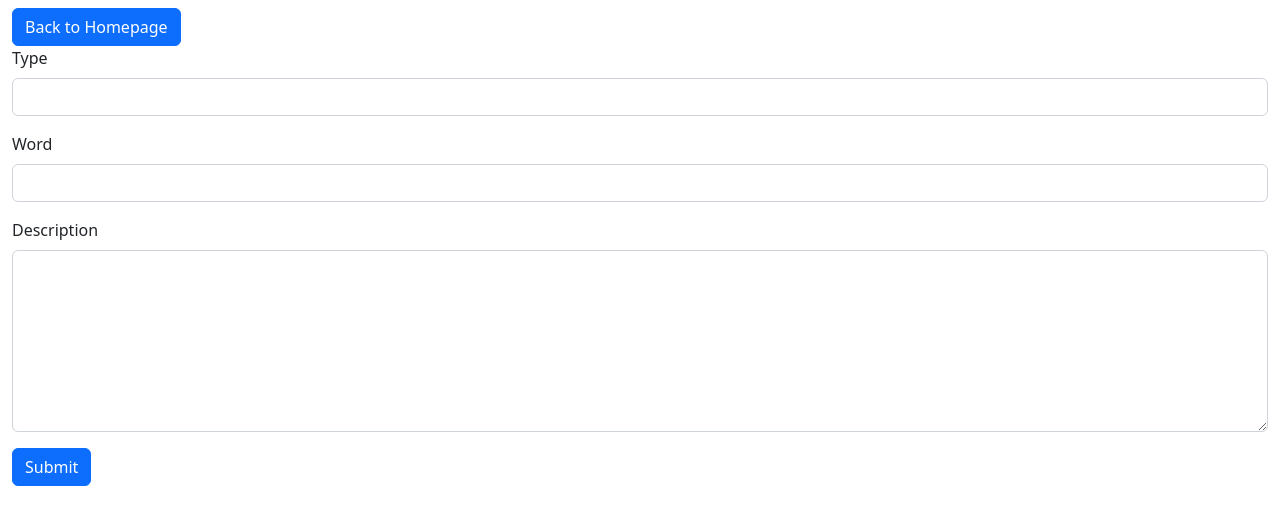
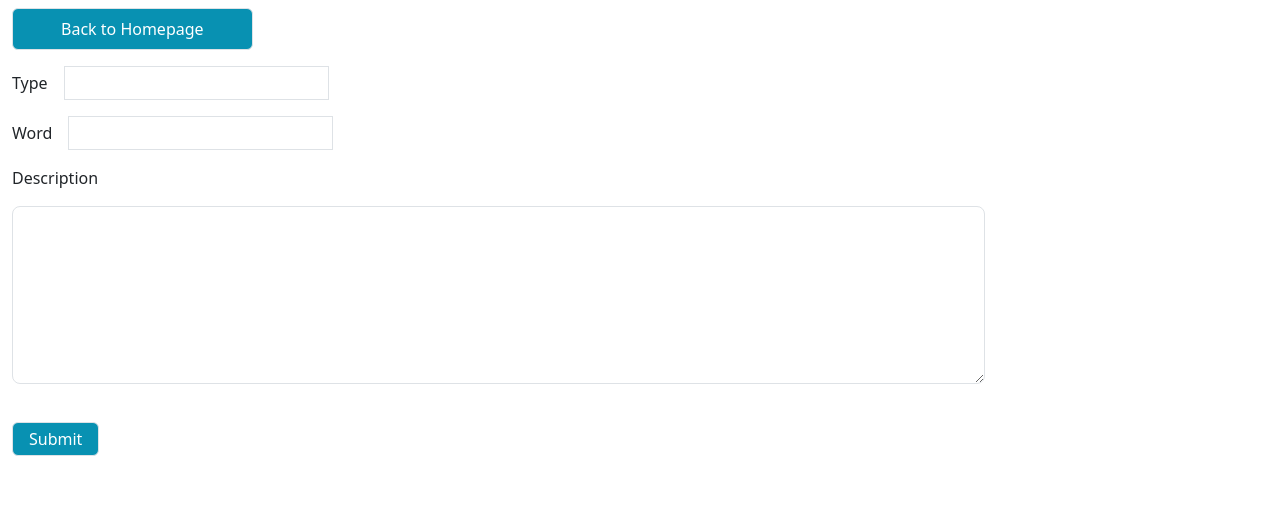
Before and after one commit to hhmmak/flashcard-js, a React (Create React App) app in the folder client/: page /new in a window 1280 px wide. Shown: the top 524 px of the page. Built offline with nearby package versions, Linux system fonts and the light colour scheme.

Commit message:
convert bootstrap to tailwind

```diff
--- a/client/src/features/card-form/CardForm.js
+++ b/client/src/features/card-form/CardForm.js
@@ -1,7 +1,7 @@
 import { useNavigate } from "react-router-dom";
 
-import Form from 'react-bootstrap/Form';
-import Button from 'react-bootstrap/Button';
+// import Form from 'react-bootstrap/Form';
+// import Button from 'react-bootstrap/Button';
 
 const CardForm = ({card, setCard, submitHandler}) => {
 
@@ -18,22 +18,22 @@ const CardForm = ({card, setCard, submitHandler}) => {
 
   return (
     <div>
-      <Button onClick={() => nav("/")}>Back to Homepage</Button>
-      <Form onSubmit={onSubmit}>
-        <Form.Group className="mb-3">
-          <Form.Label>Type</Form.Label>
-          <Form.Control type="text" name='type' onChange={onChangeHandler} value={card.type}/>
-        </Form.Group>
-        <Form.Group className="mb-3">
-          <Form.Label>Word</Form.Label>
-          <Form.Control type="text" name='word' onChange={onChangeHandler} value={card.word}/>
-        </Form.Group>
-        <Form.Group className="mb-3">
-          <Form.Label>Description</Form.Label>
-          <Form.Control as="textarea" rows={7} name='description' onChange={onChangeHandler} value={card.description}/>
-        </Form.Group>
-        <Button type="submit">Submit</Button>
-      </Form>
+      <button onClick={() => nav("/")} className={`border rounded bg-cyan-600 text-white px-5 py-2`}>Back to Homepage</button>
+      <form onSubmit={onSubmit}>
+        <div className="my-3">
+          <label>Type</label>
+          <input type="text" name='type' onChange={onChangeHandler} value={card.type} className='border mx-3 px-3 py-1' />
+        </div>
+        <div className="my-3">
+          <label>Word</label>
+          <input type="text" name='word' onChange={onChangeHandler} value={card.word} className='border mx-3 px-3 py-1' />
+        </div>
+        <div className="my-3">
+          <label className="block">Description</label>
+          <textarea rows='7' cols='100' name='description' onChange={onChangeHandler} value={card.description} className='border rounded-lg my-3 px-3 py-1' />
+        </div>
+        <button type="submit" className={`border rounded bg-cyan-600 text-white px-3 py-1`}>Submit</button>
+      </form>
     </div>
   )
 }
```
